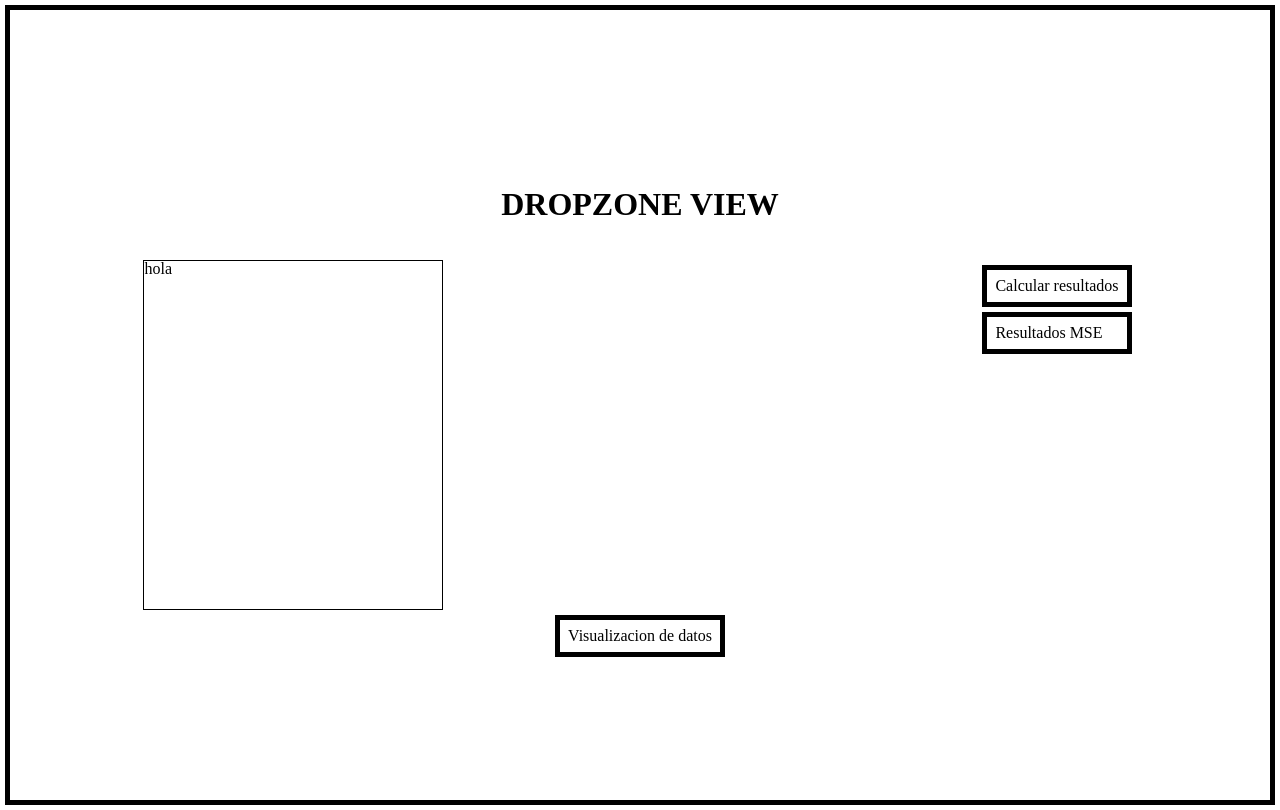
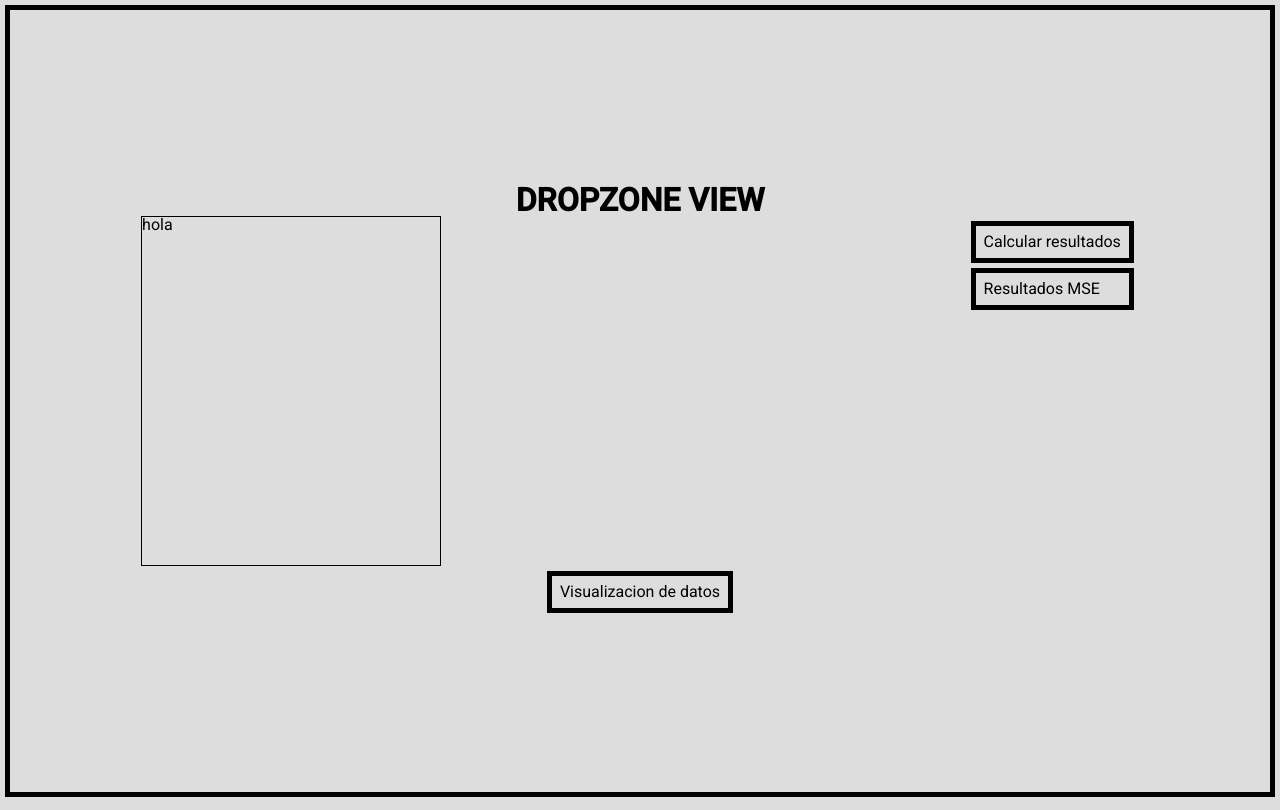
Before and after one commit to jnataliaramirez/hackathon-JOBMadrid, a React (Create React App) app: page / in a window 1280 px wide. Built offline with nearby package versions, Linux system fonts and the light colour scheme.

Commit message:
Give styles to main

```diff
--- a/public/index.html
+++ b/public/index.html
@@ -2,6 +2,12 @@
 <html lang="en">
   <head>
     <meta charset="utf-8" />
+    <link rel="preconnect" href="https://fonts.googleapis.com" />
+    <link rel="preconnect" href="https://fonts.gstatic.com" crossorigin />
+    <link
+      href="https://fonts.googleapis.com/css2?family=Roboto:ital,wght@0,400;0,500;1,300&display=swap"
+      rel="stylesheet"
+    />
     <link rel="icon" href="%PUBLIC_URL%/favicon.ico" />
     <meta name="viewport" content="width=device-width, initial-scale=1" />
     <meta name="theme-color" content="#000000" />
--- a/src/styles/layout.css
+++ b/src/styles/layout.css
@@ -1,7 +1,17 @@
+
+:root {
+    --color-white: #DDDDDD;
+    --color-black: #222831;
+    --color-grey: #30475E;
+    --color-red: #F05454;
+}
+
 *{
     margin: 0;
     padding: 0;
     box-sizing: border-box;
+    font-family: 'Roboto', sans-serif;
+    background-color: var(--color-white);
 }
 
 .main{
@@ -10,12 +20,12 @@
     flex-direction: column;
     justify-content: center;
     align-items: center;
-    height: 100vh;
+    height: 99vh;
     border: solid black 5px;
 }
 
 .main__title{
-    padding: 5vh;
+    /* padding: 5vh; */
 }
 
 .main__center--title{
```
